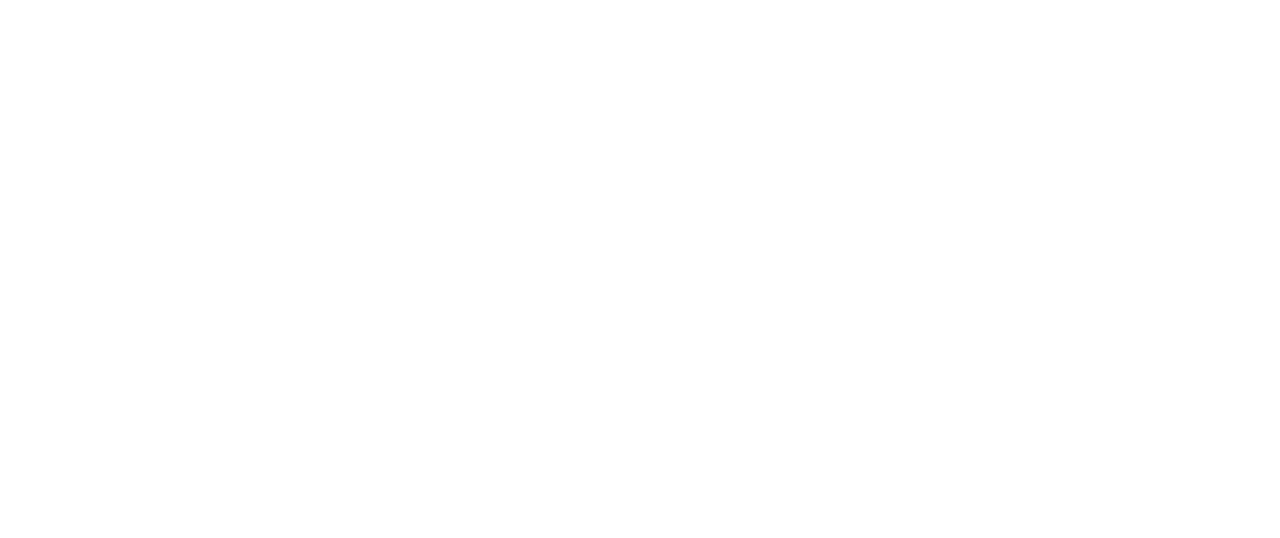
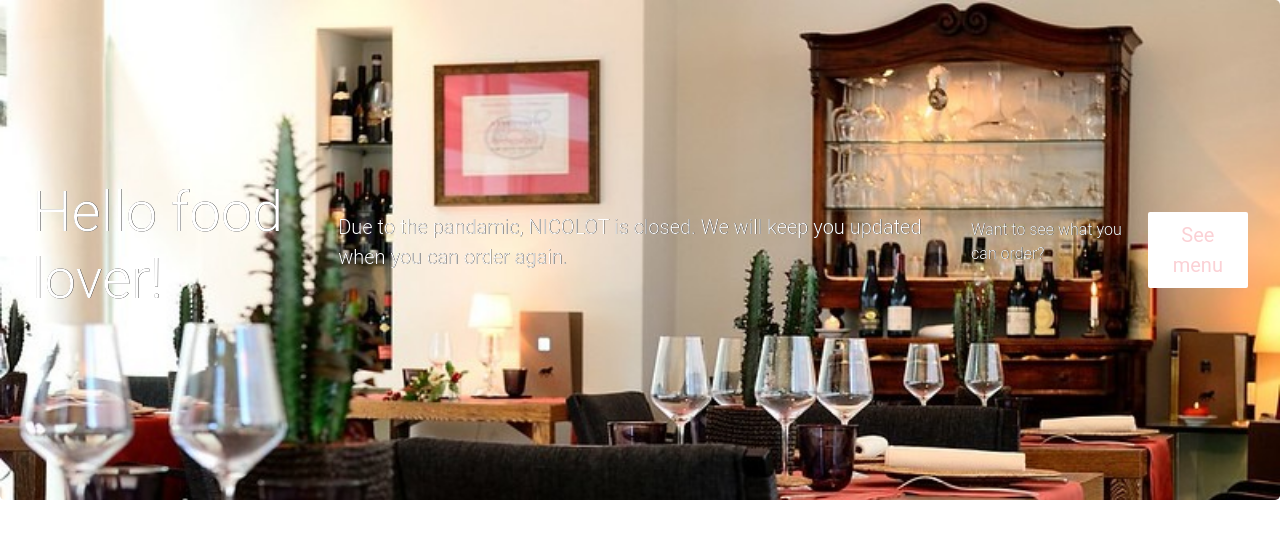
Before and after one commit to 153237/chapter6, a plain HTML site: page 153237.html in a window 1280 px wide. Drawn offline with Linux system fonts and the light colour scheme; files whose address does not match are found by name.

Commit message:
laatste updates

```diff
--- a/153237.html
+++ b/153237.html
@@ -2,9 +2,23 @@
 <html>
 <head>
 <meta charset="utf-8">
+	 <!-- Required meta tags -->
+    <meta charset="utf-8">
+    <meta name="viewport" content="width=device-width, initial-scale=1, shrink-to-fit=no">
+
+    <!-- Bootstrap CSS -->
+    <link rel="stylesheet" href="CSS/BOOTSTRAP.min.css">
+    <link href="css/styles.css" rel="stylesheet" type="text/css">
+
 <title>15327</title>
 </head>
-
 <body>
+	<div class="jumbotron">
+  <h1 class="display-4">Hello food lover!</h1>
+  <p class="lead">Due to the pandamic, NICOLOT is closed. We will keep you updated when you can order again.</p>
+  <hr class="my-4">
+  <p>Want to see what you can order?</p>
+  <a class="btn btn-primary btn-lg" href="file:///C:/Users/jan_v/OneDrive/Bureaublad/chapter6/index.html" role="button">See menu</a>
+</div>
 </body>
 </html>
```
Also changed, not shown: index.html (+1 -1 lines).
